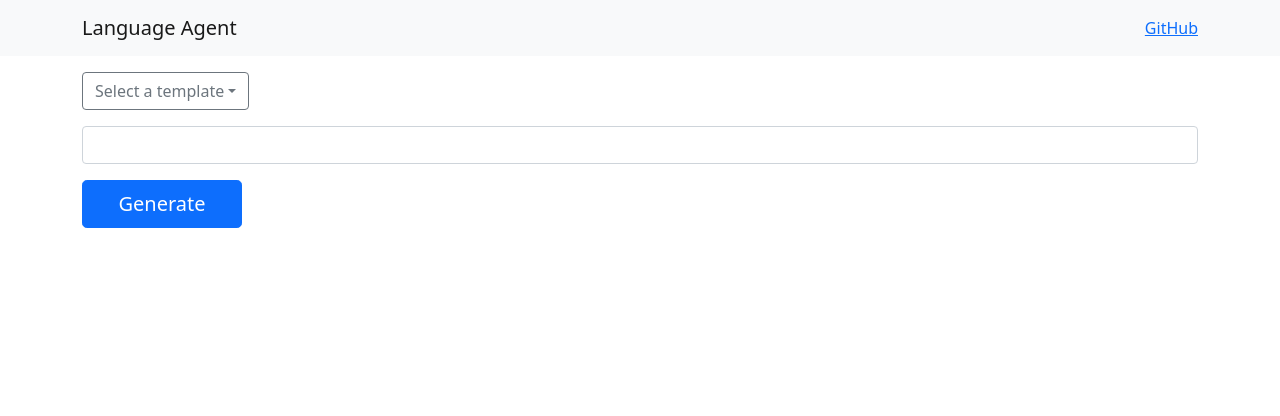
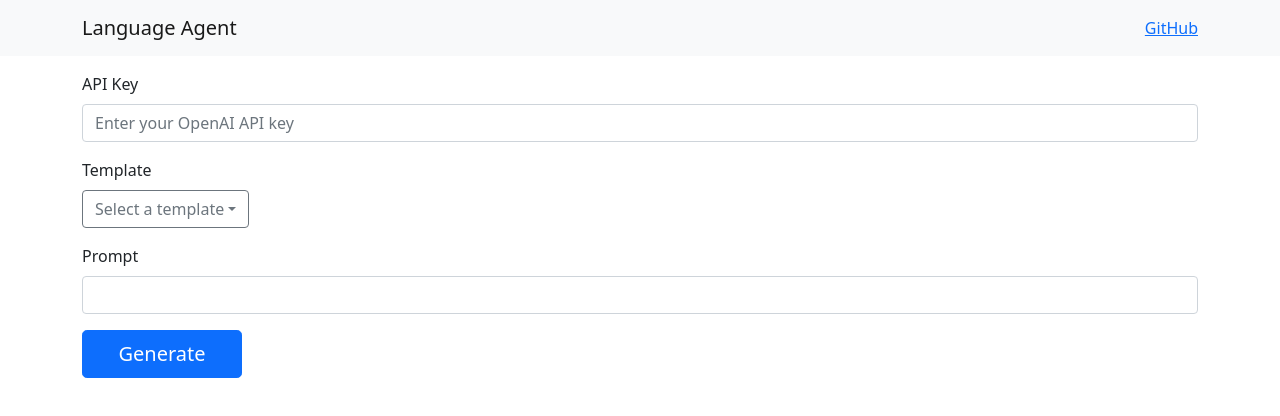
Before and after one commit to njbbaer/gpt-engine, a React (Create React App) app in the folder frontend/: page / in a window 1280 px wide. Shown: the top 416 px of the page. Built offline with nearby package versions, Linux system fonts and the light colour scheme.

Commit message:
Add API key field

```diff
--- a/frontend/public/index.html
+++ b/frontend/public/index.html
@@ -3,6 +3,7 @@
   <head>
     <meta charset="utf-8" />
     <meta name="viewport" content="width=device-width, initial-scale=1" />
+    <link rel="shortcut icon" href="#" />
     <title>GPT Agent</title>
   </head>
   <body>
--- a/frontend/src/App.css
+++ b/frontend/src/App.css
@@ -3,7 +3,7 @@
 }
 
 #template-dropdown {
-  text-align: left;
+  min-width: 10rem;
 }
 
 @media screen and (max-width: 576px) {
--- a/frontend/src/App.js
+++ b/frontend/src/App.js
@@ -3,26 +3,38 @@ import "./App.css";
 import React from "react";
 import Button from "react-bootstrap/Button";
 import Dropdown from "react-bootstrap/Dropdown";
+import Form from "react-bootstrap/Form";
 import TextareaAutosize from "react-textarea-autosize";
 
 class App extends React.Component {
   constructor(props) {
     super(props);
-    this.state = {textarea: ''};
+    this.state = {
+      textarea: '',
+      apiKey: '',
+    };
   }
 
   handleChangeTextarea = (event) => {
     this.setState({textarea: event.target.value});
   }
 
+  handleChangeApiKey = (event) => {
+    this.setState({apiKey: event.target.value});
+  }
+
+  handleSelectTemplate = (_, event) => {
+    this.setState({selectedTemplate: event.target.text});
+  }
+
   handleGenerate = () => {
-    fetch('/api', {
+    fetch('https://api.openai.com/v1/engines/text-davinci-002/completions', {
       method: 'POST',
       headers: {
         'Content-Type': 'application/json',
+        'Authorization': `Bearer ${this.state.apiKey}`,
       },
       body: JSON.stringify({
-        engine: 'text-davinci-002',
         prompt: this.state.textarea,
       })
     })
@@ -44,13 +56,21 @@ class App extends React.Component {
     });
   }
 
-  handleSelectTemplate = (_, event) => {
-    this.setState({selectedTemplate: event.target.text});
-  }
-
   render() {
     return (
       <div className="container d-grid gap-3 mt-3">
+        <Form.Group>
+          <Form.Label>API Key</Form.Label>
+          <Form.Control
+            type="password"
+            placeholder="Enter your OpenAI API key"
+            data-lpignore="true"  // Disable LastPass
+            onChange={this.handleChangeApiKey}
+            value={this.state.apiKey}
+          />
+        </Form.Group>
+        <Form.Group>
+          <Form.Label>Template</Form.Label>
           <Dropdown id="template-dropdown" onSelect={this.handleSelectTemplate}>
             <Dropdown.Toggle variant="outline-secondary" id="template-dropdown">
               {this.state.selectedTemplate || "Select a template"}
@@ -60,12 +80,16 @@ class App extends React.Component {
               <Dropdown.Item>Stack Overflow</Dropdown.Item>
             </Dropdown.Menu>
           </Dropdown>
+        </Form.Group>
+        <Form.Group>
+          <Form.Label>Prompt</Form.Label>
           <TextareaAutosize
             className="form-control"
             style={{ resize: "none" }}
             value={this.state.textarea}
             onChange={this.handleChangeTextarea}
           />
+        </Form.Group>
         <div className="d-flex gap-2 mb-3">
           <Button
             id="generate-button"
```
Lines whose indentation alone changed are shown as unchanged.
